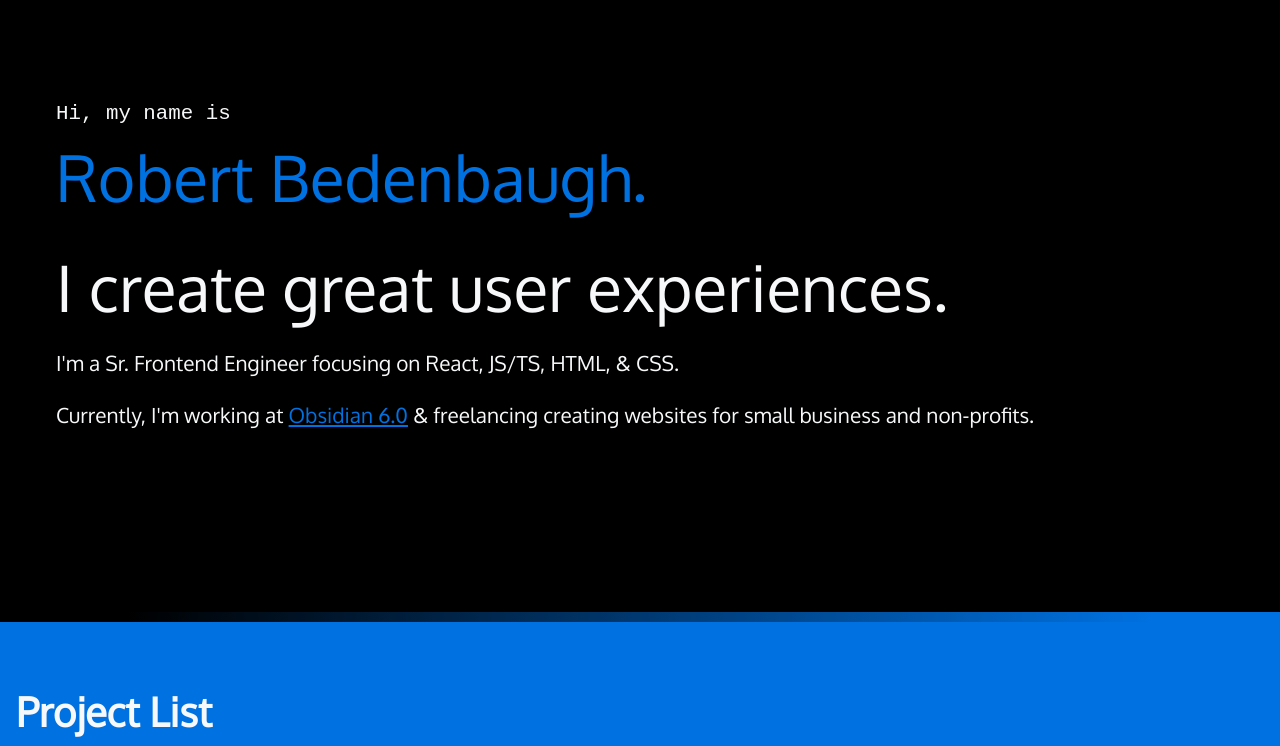
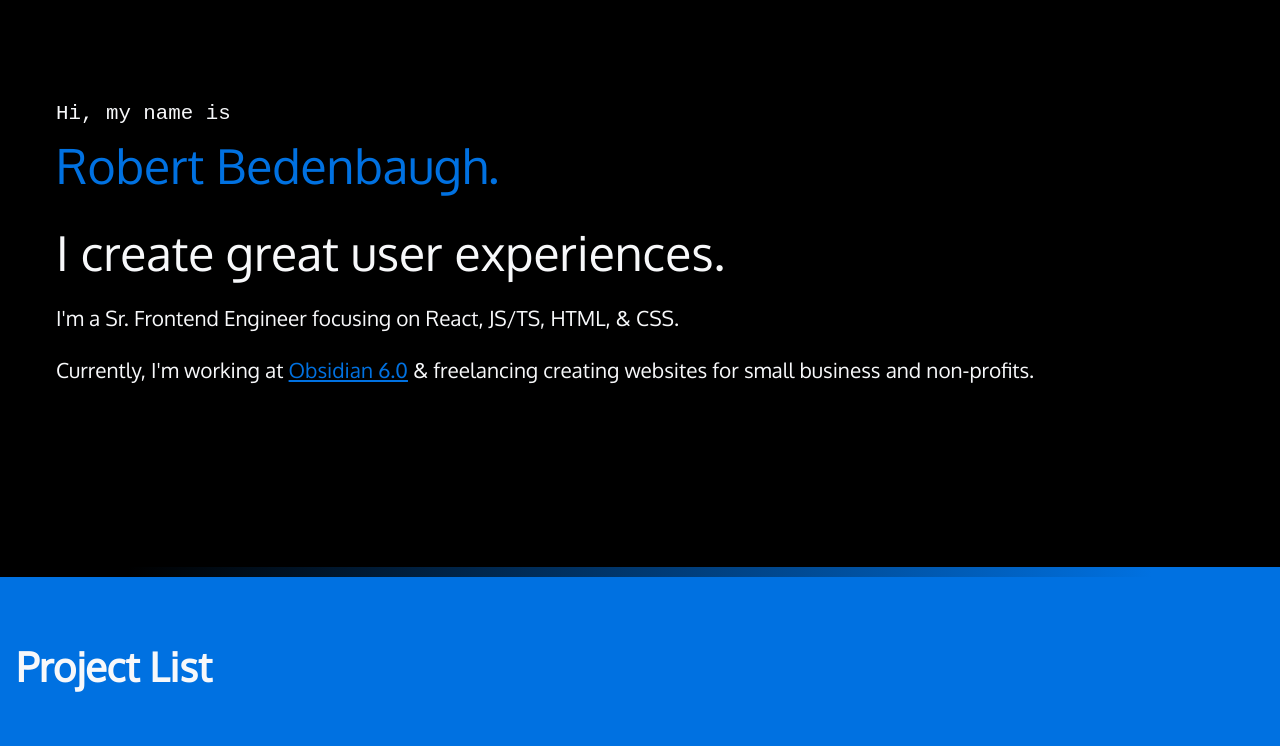
Before and after one commit to rhbedenbaugh/Portfolio, a plain HTML site: page index.html in a window 1280 px wide. Shown: the part 54-800 px from the top of the page. Drawn offline with Linux system fonts and the light colour scheme; a web font is replaced by a local one.

Commit message:
reduce intro h2 & span font size

```diff
--- a/css/styles.css
+++ b/css/styles.css
@@ -148,12 +148,12 @@ nav [class*='fa-']:hover {
 }
 .name span {
   font-family: var(--sans);
-  font-size: 4rem;
+  font-size: 3rem;
   color: var(--skyblue);
   display: block;
 }
 #intro h2 {
-  font-size: 4rem;
+  font-size: 3rem;
   font-weight: normal;
 }
 
```
